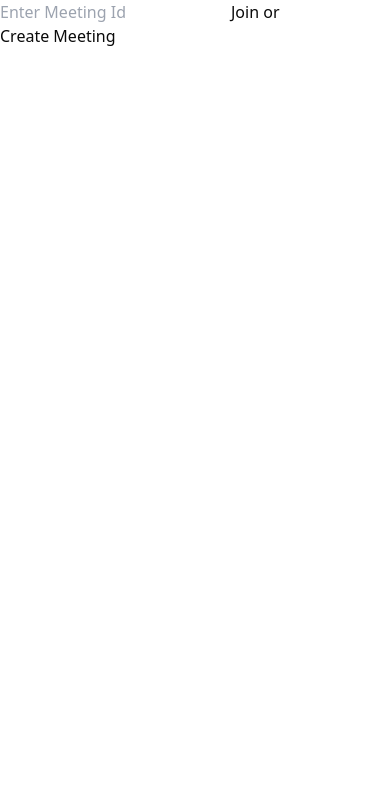
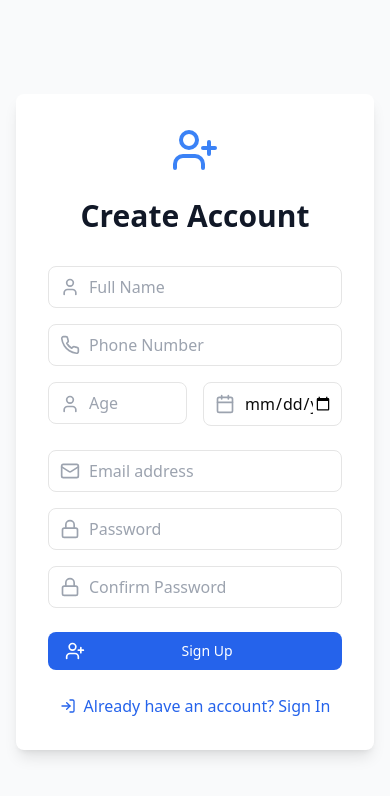
Before and after one commit to Spoorthinbhat/MentorConnect, a React (Vite) app in the folder mentorConnect/: page /login in a window 390 px wide. Shown: the top 796 px of the page. Built offline with nearby package versions, Linux system fonts and the light colour scheme.

Commit message:
added few routes

```diff
--- a/mentorConnect/src/App.jsx
+++ b/mentorConnect/src/App.jsx
@@ -1,17 +1,7 @@
-// import { Route, BrowserRouter as Router, Routes } from "react-router-dom"; // Import Router, Route, and Routes
-// import JoinButton from "./assets/JoinButton"; // Import JoinButton
-// import AppPage from "./src/App"; // Assuming you have an AppPage component to render when navigating to "/app"
+// import MentorDisplay from "./assets/MentorDisplay";
 // function App() {
 //   return (
-//     <Router>
-//       <Routes>
-//         {/* Define the default route to show JoinButton */}
-//         <Route path="/" element={<JoinButton />} />
-
-//         {/* Define the route for the app page */}
-//         <Route path="/app" element={<AppPage />} />
-//       </Routes>
-//     </Router>
+//     <MentorDisplay></MentorDisplay>
 //   );
 // }
 
@@ -31,8 +21,8 @@
 //       <div>
 //         <Routes>
 //           {/* Define your routes here */}
-//           <Route path="/" element={<MentorDisplay />} /> {/* Main landing page */}
-//           <Route path="/profile" element={<Profile />} /> {/* Profile page */}
+//           <Route path="/mnetors" element={<MentorDisplay />} /> {/* Main landing page */}
+//           <Route path="/mentors/profile" element={<Profile />} /> {/* Profile page */}
 //           <Route path="/request-class" element={<RequestClass />} />
 
 //           <Route path="/mentors/:id" element={<Mentor />} /> {/* Mentor page */}
@@ -47,10 +37,36 @@
 
 // export default App;
 
-import VideoApp from "./VideoApp";
+import { Route, BrowserRouter as Router, Routes } from 'react-router-dom';
+import ClassRequestsDashboard from './assets/ClassRequestsDashboard';
+import HomePage from './assets/Home'; // Home page after successful login
+import IdentityPage from './assets/Identity'; // Identity page with login/signup
+import LoginPage from './assets/Login'; // Separate login page
+import MentorDisplay from './assets/MentorDisplay';
+import Mentor from './assets/Mentors';
+import Profile from './assets/Profile';
+import RequestClass from './assets/RequestClass';
 function App() {
   return (
-<VideoApp></VideoApp>  );
+    <Router>
+      <Routes>
+        {/* Route for IdentityPage (Login/SignUp) */}
+        <Route path="/" element={<IdentityPage />} />
+
+        {/* Separate Login Page Route */}
+        <Route path="/login" element={<LoginPage />} />
+
+        {/* Home Page route after login */}
+        <Route path="/home" element={<HomePage />} />
+        <Route path="/mentors" element={<MentorDisplay />} /> {/* Main landing page */}
+          <Route path="/profile" element={<Profile />} /> {/* Profile page */}
+          <Route path="/request-class" element={<RequestClass />} />
+
+          <Route path="/mentors/:id" element={<Mentor />} /> {/* Mentor page */}
+          <Route path="/class-requests" element={<ClassRequestsDashboard />} />
+      </Routes>
+    </Router>
+  );
 }
 
 export default App;
--- a/mentorConnect/src/assets/Home.jsx
+++ b/mentorConnect/src/assets/Home.jsx
@@ -1,11 +1,12 @@
-import React from 'react';
 import photo from '../Photos/Photo.png';
 import photo2 from '../Photos/Photo2.png';
 import HomeComponent from './HomeComponent';
+import Header from './header';
 
 const Home = () => {
   return (
     <div>
+      <Header></Header>
       {/* First Section */}
       <div className='flex items-center justify-center w-full h-screen bg-gray-100'>
         <div className='flex flex-col md:flex-row items-center justify-between w-full md:w-10/12 lg:w-full'>
--- a/mentorConnect/src/assets/Login.jsx
+++ b/mentorConnect/src/assets/Login.jsx
@@ -1,10 +1,13 @@
-import axios from 'axios'; // Import Axios
-import React, { useState } from 'react';
-import background from '../Photos/Background-overlay.png';
-import './Login.css';
+import axios from 'axios';
+import { Calendar, Lock, LogIn, Mail, Phone, User, UserPlus } from 'lucide-react';
+import { useEffect, useState } from 'react';
+import { useLocation, useNavigate } from 'react-router-dom';
 
 const Login = () => {
-  const [isSignUp, setIsSignUp] = useState(true); // Toggling between Sign Up and Login
+  const navigate = useNavigate(); // To navigate programmatically
+  const location = useLocation();  // Get location state passed by the Identity page
+
+  const [isSignUp, setIsSignUp] = useState(true);
   const [formData, setFormData] = useState({
     name: '',
     email: '',
@@ -12,8 +15,23 @@ const Login = () => {
     age: '',
     dob: '',
     password: '',
-    confirmPassword: ''
+    confirmPassword: '',
+    role: ''  // Add role to formData
   });
+
+  const [role, setRole] = useState('');  // This will store the role from Identity page
+
+  useEffect(() => {
+    // Get the role from location state passed by Identity page
+    if (location.state && location.state.role) {
+      console.log(location.state.role);
+      setRole(location.state.role);  // Set the role if available
+      setFormData((prevData) => ({
+        ...prevData,
+        role: location.state.role  // Set the role in formData
+      }));
+    }
+  }, [location]);
 
   const handleChange = (e) => {
     const { name, value } = e.target;
@@ -23,7 +41,6 @@ const Login = () => {
     });
   };
 
-  // Form submission handler
   const handleSubmit = async (e) => {
     e.preventDefault();
 
@@ -33,146 +50,190 @@ const Login = () => {
     }
 
     try {
-      const url = isSignUp ? 'http://localhost:5000/auth/signup' : 'http://localhost:5000/auth/login'; // Adjust the URL based on your backend
-      // Adjust the URL based on your backend
+      const url = isSignUp ? 'http://localhost:5000/auth/signup' : 'http://localhost:5000/auth/login';
       const response = await axios.post(url, formData);
 
       if (isSignUp) {
         alert("Signup successful!");
-        // Optionally, navigate to the Identity component or another page
-        // navigate('/identity');
       } else {
         alert("Login successful!");
-        // Store the JWT token in local storage or a global state
+        // console.log(response.data.role);
+        console.log(response.data.token);
         localStorage.setItem('token', response.data.token);
-        // Optionally, navigate to another page
-        // navigate('/dashboard');
+      }
+
+      // Ensure that we are checking role correctly after login
+      if (role === 'student') {
+        console.log(response.data.role);
+        navigate('/home');  // Redirect to home page for student
+      } else if (response.data.role === 'mentor') {
+        navigate('/mentorHome');  // Redirect to mentor home page
+      } else {
+        console.error("Unknown role:", response.data.role);
       }
     } catch (error) {
-      alert(error.response?.data?.message || "An error occurred!");
+      if (error.response) {
+        alert(error.response.data?.message || "An error occurred!");
+      } else if (error.request) {
+        alert("Network error, please try again.");
+      } else {
+        alert("An unexpected error occurred: " + error.message);
+      }
     }
   };
 
+
   return (
-    <div className="login-container" style={{ backgroundImage: `url(${background})` }}>
-      <form className="login-form w-1/4" onSubmit={handleSubmit}>
-        <h1 className='text-3xl text-center text-black-500 font-bold'>
-          {isSignUp ? 'Sign Up' : 'Login'}
-        </h1>
+    <div className="min-h-screen w-full flex items-center justify-center bg-gray-50 py-12 px-4 sm:px-6 lg:px-8">
+      <div className="max-w-md w-full space-y-8 bg-white p-8 rounded-lg shadow-lg">
+        <div className="text-center">
+          {isSignUp ?
+            <UserPlus size={48} className="mx-auto text-blue-500" /> :
+            <LogIn size={48} className="mx-auto text-blue-500" />
+          }
+          <h2 className="mt-6 text-3xl font-extrabold text-gray-900">
+            {isSignUp ? 'Create Account' : 'Welcome Back'}
+          </h2>
+        </div>
 
+        <form className="mt-8 space-y-6" onSubmit={handleSubmit}>
           {isSignUp && (
             <>
-            <div className="form-group">
-              <label>Name</label>
+              <div className="space-y-4">
+                <div className="relative">
+                  <User className="absolute left-3 top-1/2 transform -translate-y-1/2 text-gray-400" size={20} />
                   <input
                     type="text"
                     name="name"
                     value={formData.name}
                     onChange={handleChange}
-                placeholder="Enter your name"
+                    className="pl-10 w-full p-2 border rounded-lg"
+                    placeholder="Full Name"
                     required
                   />
                 </div>
-            <div className="form-group">
-              <label>Phone Number</label>
+
+                <div className="relative">
+                  <Phone className="absolute left-3 top-1/2 transform -translate-y-1/2 text-gray-400" size={20} />
                   <input
                     type="tel"
                     name="phone"
                     value={formData.phone}
                     onChange={handleChange}
-                placeholder="Enter your phone number"
+                    className="pl-10 w-full p-2 border rounded-lg"
+                    placeholder="Phone Number"
                     required
                   />
                 </div>
-            <div className="form-group">
-              <label>Age</label>
+
+                <div className="grid grid-cols-2 gap-4">
+                  <div className="relative">
+                    <User className="absolute left-3 top-1/2 transform -translate-y-1/2 text-gray-400" size={20} />
                     <input
                       type="number"
                       name="age"
                       value={formData.age}
                       onChange={handleChange}
-                placeholder="Enter your age"
+                      className="pl-10 w-full p-2 border rounded-lg"
+                      placeholder="Age"
                       required
                     />
                   </div>
-            <div className="form-group">
-              <label>Date of Birth</label>
+
+                  <div className="relative">
+                    <Calendar className="absolute left-3 top-1/2 transform -translate-y-1/2 text-gray-400" size={20} />
                     <input
                       type="date"
                       name="dob"
                       value={formData.dob}
                       onChange={handleChange}
+                      className="pl-10 w-full p-2 border rounded-lg"
                       required
                     />
+                  </div>
+                </div>
               </div>
             </>
           )}
 
-        <div className="form-group">
-          <label>Email</label>
+          <div className="space-y-4">
+            <div className="relative">
+              <Mail className="absolute left-3 top-1/2 transform -translate-y-1/2 text-gray-400" size={20} />
               <input
                 type="email"
                 name="email"
                 value={formData.email}
                 onChange={handleChange}
-            placeholder="Enter your email"
+                className="pl-10 w-full p-2 border rounded-lg"
+                placeholder="Email address"
                 required
               />
             </div>
 
-        <div className="form-group">
-          <label>Password</label>
+            <div className="relative">
+              <Lock className="absolute left-3 top-1/2 transform -translate-y-1/2 text-gray-400" size={20} />
               <input
                 type="password"
                 name="password"
                 value={formData.password}
                 onChange={handleChange}
-            placeholder="Enter your password"
+                className="pl-10 w-full p-2 border rounded-lg"
+                placeholder="Password"
                 required
               />
             </div>
 
             {isSignUp && (
-          <div className="form-group">
-            <label>Confirm Password</label>
+              <div className="relative">
+                <Lock className="absolute left-3 top-1/2 transform -translate-y-1/2 text-gray-400" size={20} />
                 <input
                   type="password"
                   name="confirmPassword"
                   value={formData.confirmPassword}
                   onChange={handleChange}
-              placeholder="Re-enter your password"
+                  className="pl-10 w-full p-2 border rounded-lg"
+                  placeholder="Confirm Password"
                   required
                 />
               </div>
             )}
+          </div>
 
-        <button type="submit">Submit</button>
+          <div>
+            <button
+              type="submit"
+              className="relative w-full flex items-center justify-center py-2 px-4 border border-transparent text-sm font-medium rounded-lg text-white bg-blue-600 hover:bg-blue-700 focus:ring-2 focus:ring-offset-2 focus:ring-blue-500"
+            >
+              {isSignUp ? (
+                <UserPlus className="absolute left-4 text-white" size={20} />
+              ) : (
+                <LogIn className="absolute left-4 text-white" size={20} />
+              )}
+              <span className="ml-6">{isSignUp ? 'Sign Up' : 'Sign In'}</span>
+            </button>
+          </div>
 
-        {/* Toggle between Sign Up and Login */}
-        <p className="text-center mt-4">
+          <div className="text-center">
+            <button
+              type="button"
+              onClick={() => setIsSignUp(!isSignUp)}
+              className="text-blue-600 hover:text-blue-500 flex items-center justify-center gap-2 mx-auto"
+            >
               {isSignUp ? (
                 <>
-              Already an existing user?{" "}
-              <span
-                className="text-blue-500 cursor-pointer"
-                onClick={() => setIsSignUp(false)}
-              >
-                Log In
-              </span>
+                  <LogIn size={16} />
+                  <span>Already have an account? Sign In</span>
                 </>
               ) : (
                 <>
-              New user?{" "}
-              <span
-                className="text-blue-500 cursor-pointer"
-                onClick={() => setIsSignUp(true)}
-              >
-                Sign Up
-              </span>
+                  <UserPlus size={16} />
+                  <span>Need an account? Sign Up</span>
                 </>
               )}
-        </p>
+            </button>
+          </div>
         </form>
+      </div>
     </div>
   );
 };
--- a/mentorConnect/src/assets/MentorDisplay.jsx
+++ b/mentorConnect/src/assets/MentorDisplay.jsx
@@ -1,6 +1,7 @@
 import axios from 'axios';
-import React, { useEffect, useState } from 'react';
+import { useEffect, useState } from 'react';
 import { useNavigate } from 'react-router-dom'; // Import useNavigate
+import Header from "./header";
 
 // Import images
 import availabilityIcon from '../Photos/availability.png';
@@ -33,6 +34,8 @@ function MentorProfiles() {
   };
 
   return (
+    <div>
+      <Header></Header>
     <div className="p-6 bg-gray-100 min-h-screen">
       <h1 className="text-4xl font-bold text-center mb-10 text-blue-800">Our Expert Mentors</h1>
       <div className="grid grid-cols-1 md:grid-cols-2 lg:grid-cols-5 gap-8">
@@ -104,6 +107,7 @@ function MentorProfiles() {
         ))}
       </div>
     </div>
+    </div>
   );
 }
 
--- a/mentorConnect/src/assets/Mentors.jsx
+++ b/mentorConnect/src/assets/Mentors.jsx
@@ -9,7 +9,7 @@ import {
   Target,
   Users
 } from 'lucide-react';
-import React, { useEffect, useState } from 'react';
+import { useEffect, useState } from 'react';
 import { useNavigate, useParams } from 'react-router-dom';
 
 export default function MentorProfilePage() {
```
Also changed, not shown: mentorConnect/src/assets/Identity.jsx (+17 -3 lines), mentorConnect/src/assets/ScheduledClass.jsx (+6 -2 lines), mentorConnect/src/assets/header.jsx (added, +41 -0 lines). Lines whose indentation alone changed are shown as unchanged.
